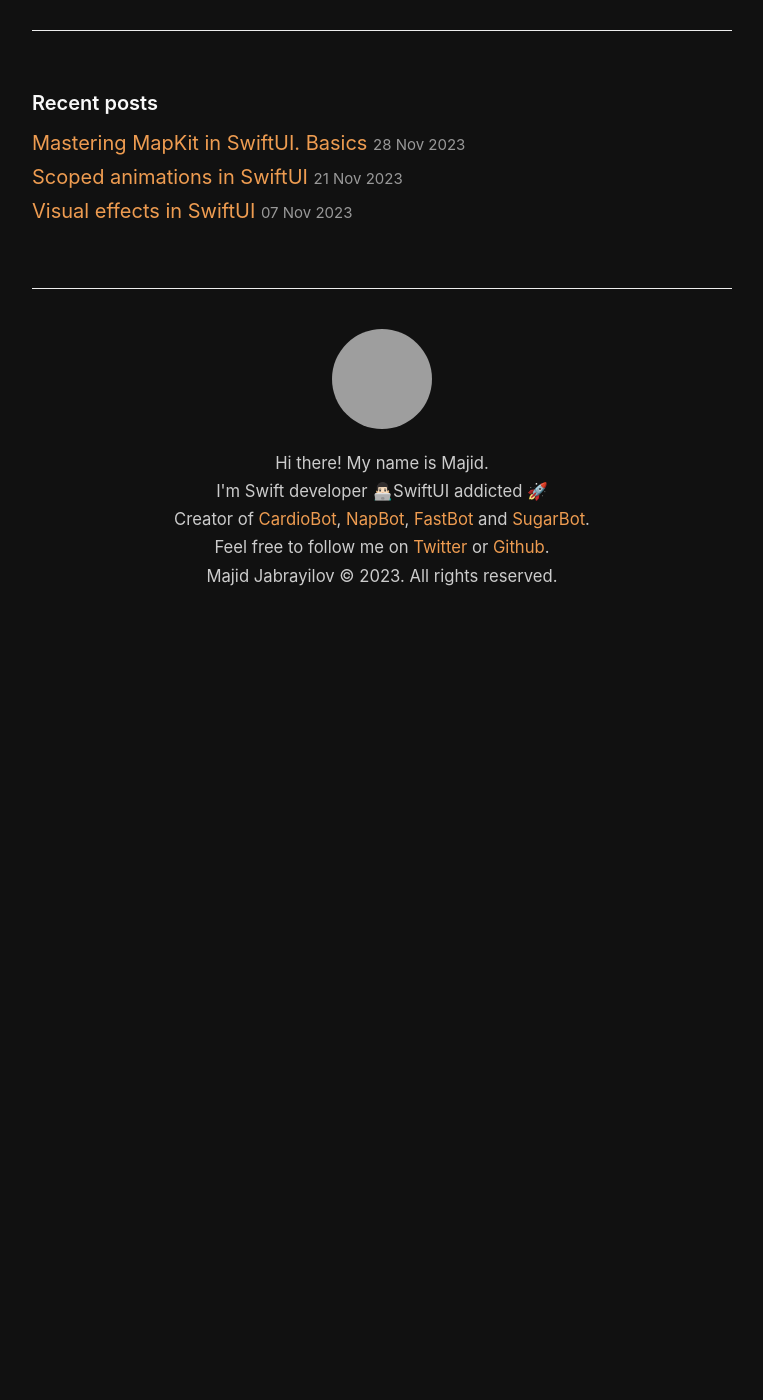
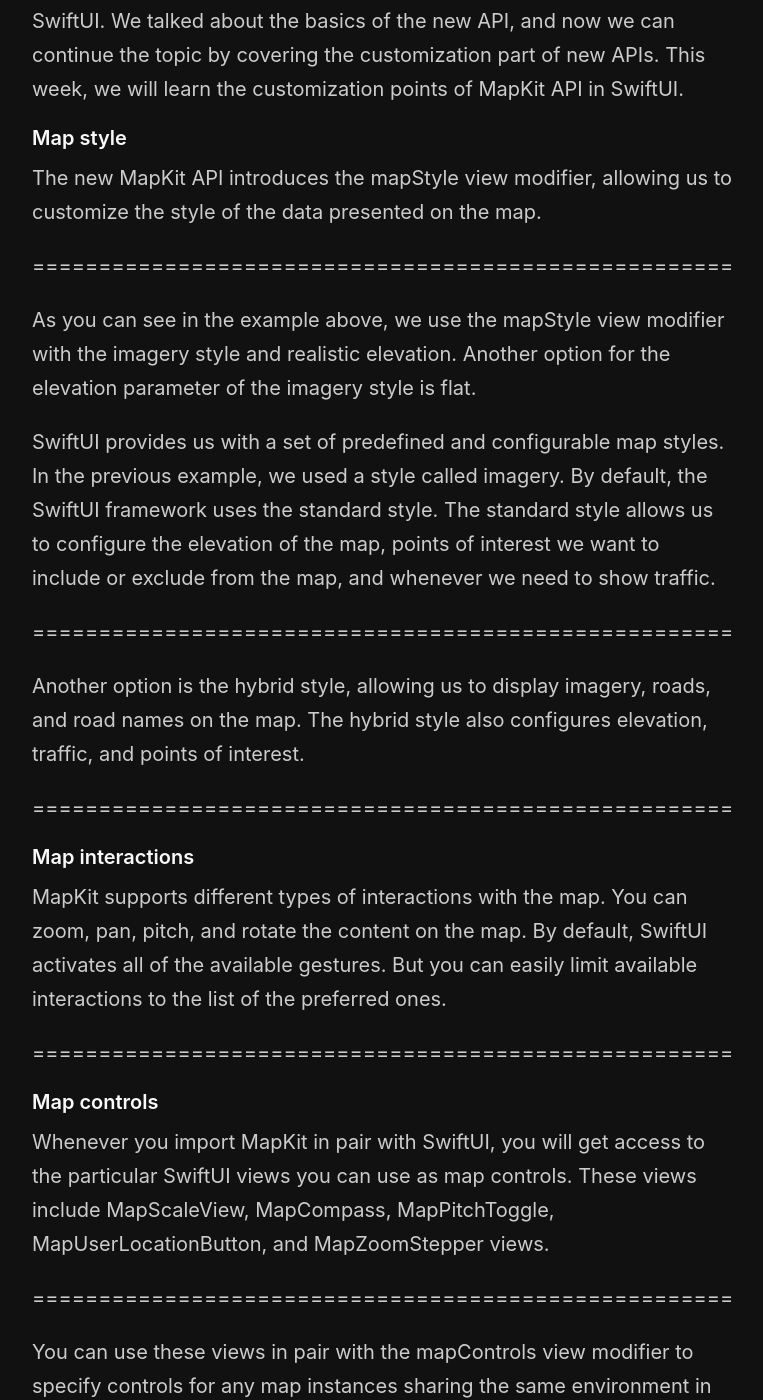
Before and after one commit to mecid/mecid.github.io, a Jekyll site: the page built from _posts/2023-12-05-mastering-mapkit-in-swiftui-customizations.md, in a window 1280 px wide and 1400 px high, scrolled down 306 px. Shown: the whole window, without its empty margins (258-1021 px from the left). Built offline with Jekyll 4.4.1, drawn with Linux system fonts in a browser that asks for light colours; before the commit the page ends 936 px from its top, so only the background shows below that; some of the changed text lies outside the part shown; grey boxes are pictures that could not be loaded.

Commit message:
map configuration post content added

```diff
--- a/_posts/2023-12-05-mastering-mapkit-in-swiftui-customizations.md
+++ b/_posts/2023-12-05-mastering-mapkit-in-swiftui-customizations.md
@@ -2,3 +2,43 @@
 title: Mastering MapKit in SwiftUI. Customizations.
 layout: post
 ---
+
+Last week, we started a series of posts about the new MapKit API in SwiftUI. We talked about the basics of the new API, and now we can continue the topic by covering the customization part of new APIs. This week, we will learn the customization points of MapKit API in SwiftUI.
+
+#### Map style
+The new MapKit API introduces the mapStyle view modifier, allowing us to customize the style of the data presented on the map.
+
+=====================================================
+
+As you can see in the example above, we use the mapStyle view modifier with the imagery style and realistic elevation. Another option for the elevation parameter of the imagery style is flat.
+
+SwiftUI provides us with a set of predefined and configurable map styles. In the previous example, we used a style called imagery. By default, the SwiftUI framework uses the standard style. The standard style allows us to configure the elevation of the map, points of interest we want to include or exclude from the map, and whenever we need to show traffic.
+
+=====================================================
+
+Another option is the hybrid style, allowing us to display imagery, roads, and road names on the map. The hybrid style also configures elevation, traffic, and points of interest.
+
+=====================================================
+
+#### Map interactions
+MapKit supports different types of interactions with the map. You can zoom, pan, pitch, and rotate the content on the map. By default, SwiftUI activates all of the available gestures. But you can easily limit available interactions to the list of the preferred ones.
+
+=====================================================
+#### Map controls
+Whenever you import MapKit in pair with SwiftUI, you will get access to the particular SwiftUI views you can use as map controls. These views include MapScaleView, MapCompass, MapPitchToggle, MapUserLocationButton, and MapZoomStepper views.
+
+=====================================================
+
+You can use these views in pair with the mapControls view modifier to specify controls for any map instances sharing the same environment in the SwiftUI view hierarchy.
+
+Whenever you place MapScaleView or MapCompass views inside the mapControls view modifier, you allow SwiftUI to control the placement of the map controls. In this case, SwiftUI decides the placement of the control depending on the platform running the app.
+
+As you may have noticed, MapScaleView and other map controls are simple SwiftUI views, which means you can use them outside of the mapControls view modifier anywhere you want. In this case, to bind a map control to a particular map instance, you should use the mapScope view modifier.
+
+=====================================================
+
+You can also use the mapControlVisibility view modifier when you need to change the automatic visibility configuration to always visible or hidden.
+
+=====================================================
+
+Today, we learned how to customize map presentation in SwiftUI. SwiftUI provides a flexible and easy-to-use API for configuring map controls, styles, and interaction modes.
```
